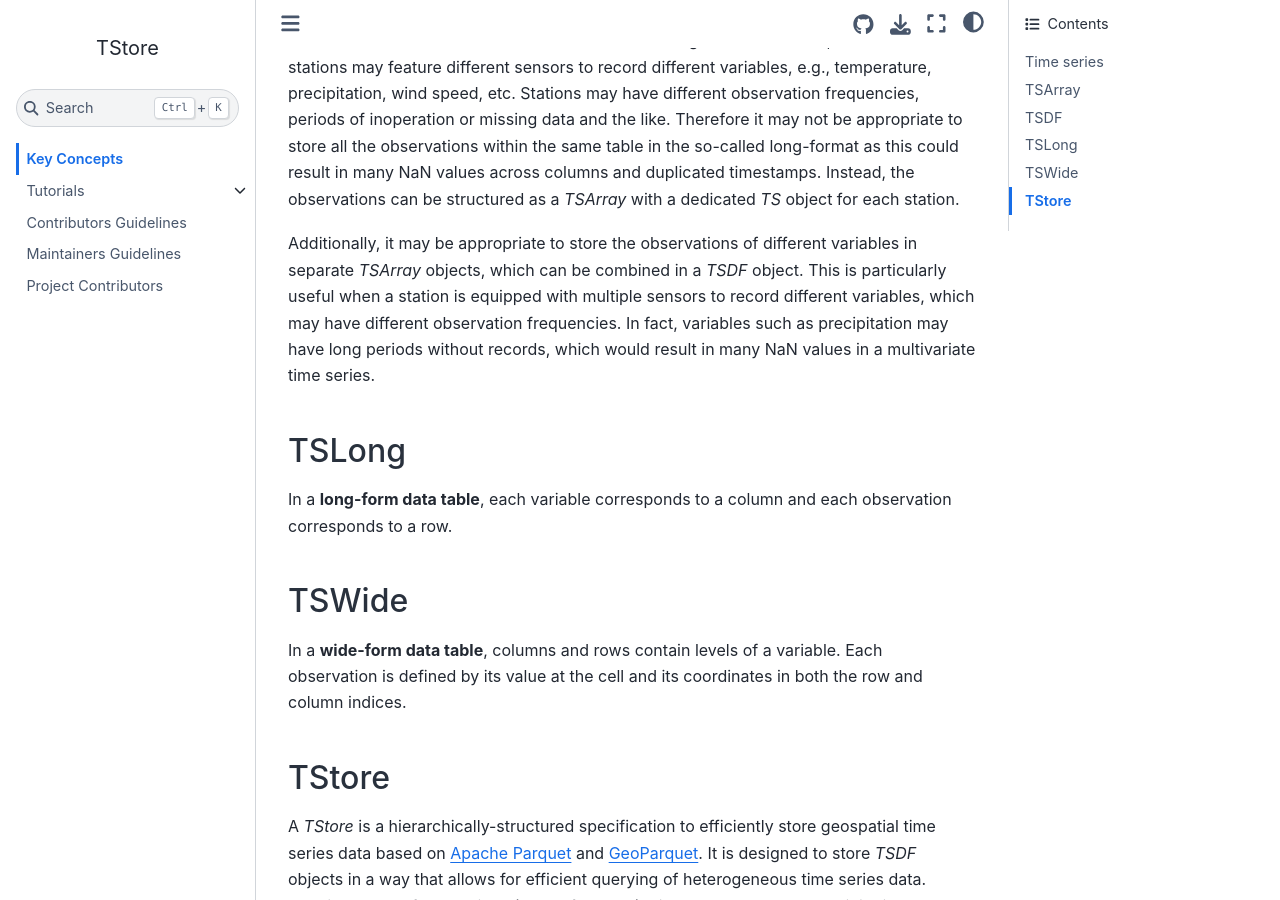
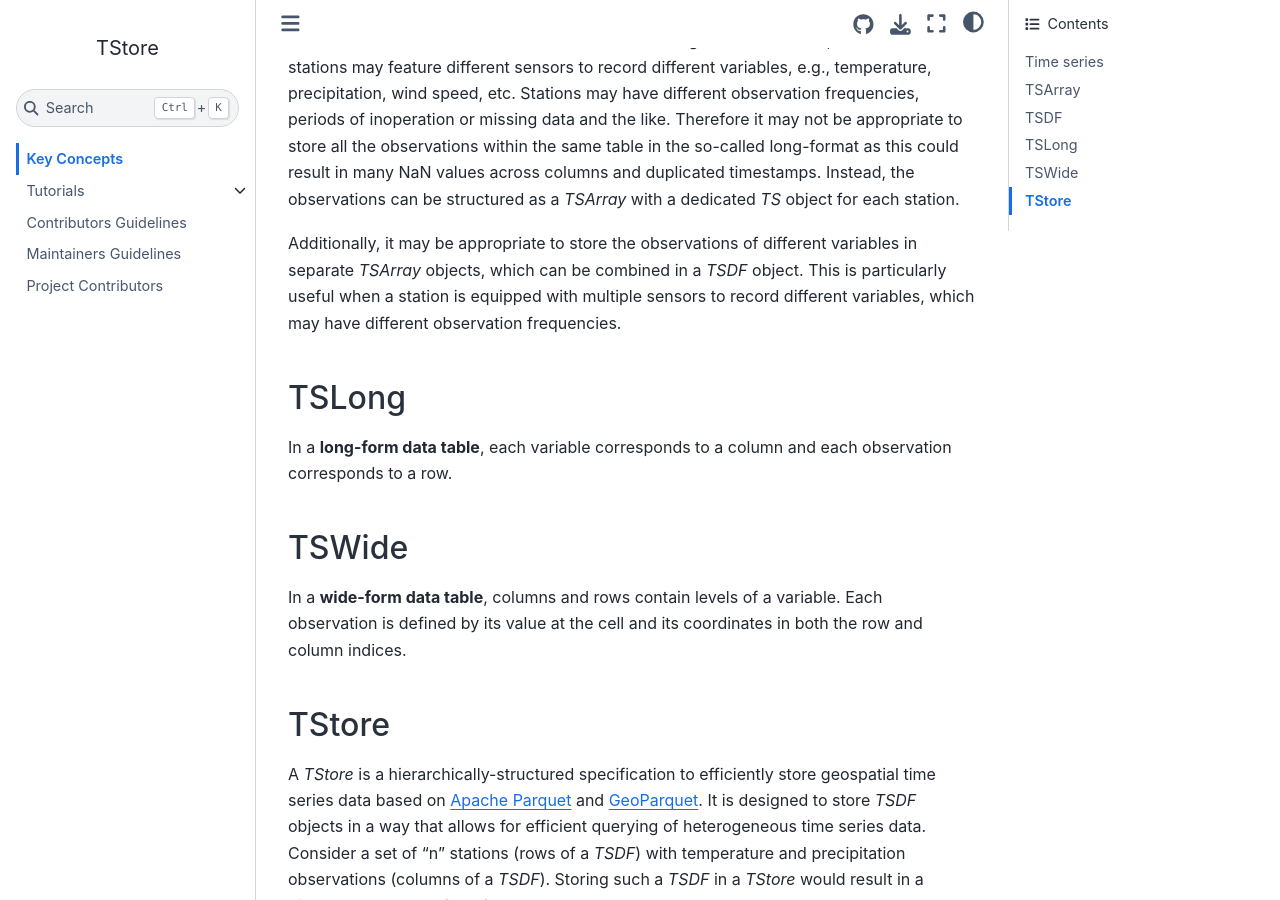
Before and after one commit to ltelab/tstore, a Sphinx documentation site: the page built from docs/source/01_key_concepts.rst, in a window 1280 px wide and 900 px high, scrolled down 1010 px. Built offline with Sphinx 7.4.7 and the Sphinx Book theme 1.1.4, drawn with Linux system fonts in a browser that asks for light colours; pages that are not in the unit, such as notebooks, are missing from menus; the version number could not be read and is left out.

Commit message:
docs: drop 0 precipitation example in key concepts (not exactly nan)

```diff
--- a/docs/source/01_key_concepts.rst
+++ b/docs/source/01_key_concepts.rst
@@ -26,7 +26,7 @@
 
 **When is this useful?** Consider the case of meteorological observations, where different stations may feature different sensors to record different variables, e.g., temperature, precipitation, wind speed, etc. Stations may have different observation frequencies, periods of inoperation or missing data and the like. Therefore it may not be appropriate to store all the observations within the same table in the so-called long-format as this could result in many NaN values across columns and duplicated timestamps. Instead, the observations can be structured as a `TSArray` with a dedicated `TS` object for each station.
 
-Additionally, it may be appropriate to store the observations of different variables in separate `TSArray` objects, which can be combined in a `TSDF` object. This is particularly useful when a station is equipped with multiple sensors to record different variables, which may have different observation frequencies. In fact, variables such as precipitation may have long periods without records, which would result in many NaN values in a multivariate time series.
+Additionally, it may be appropriate to store the observations of different variables in separate `TSArray` objects, which can be combined in a `TSDF` object. This is particularly useful when a station is equipped with multiple sensors to record different variables, which may have different observation frequencies.
 
 ------
 TSLong
```
